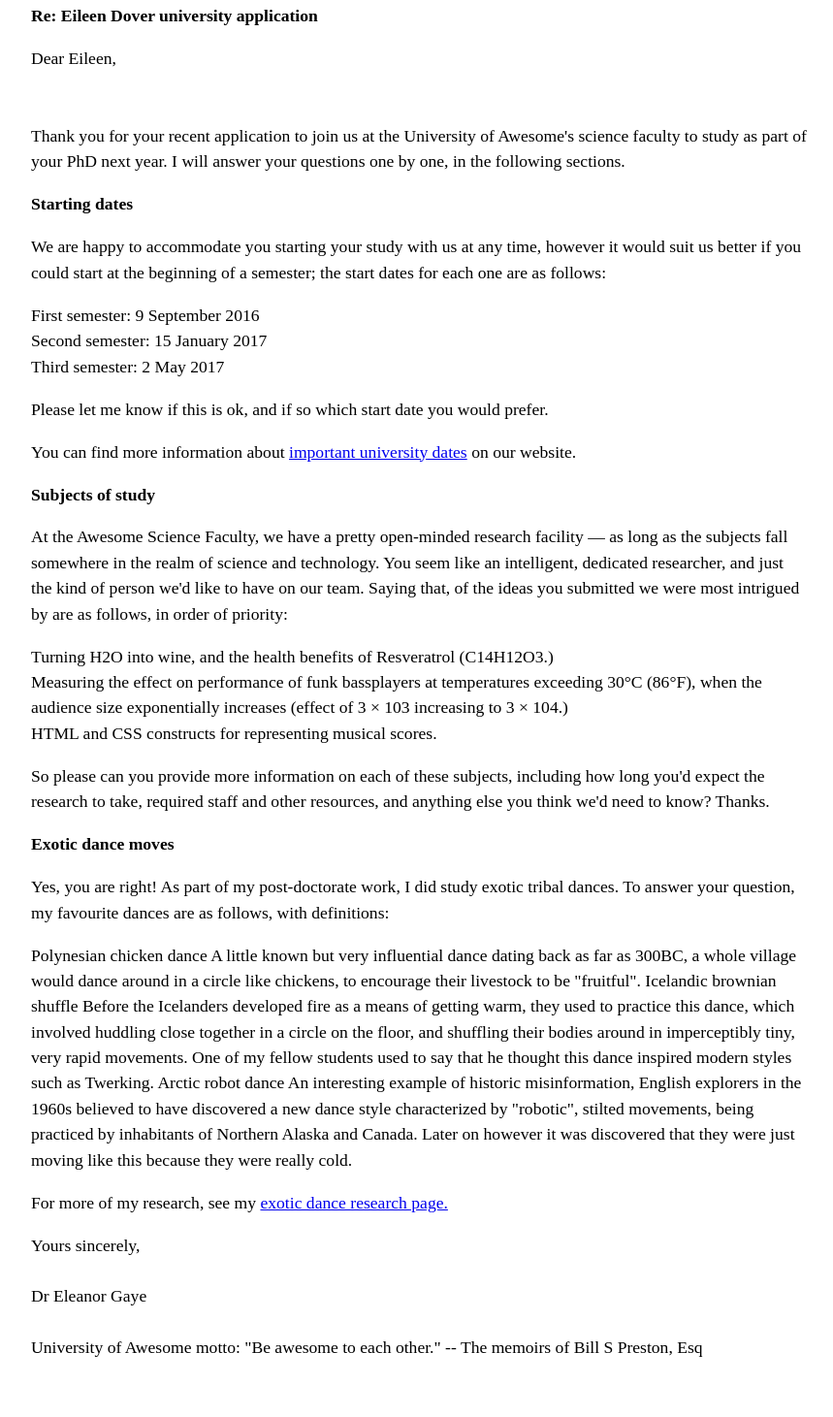
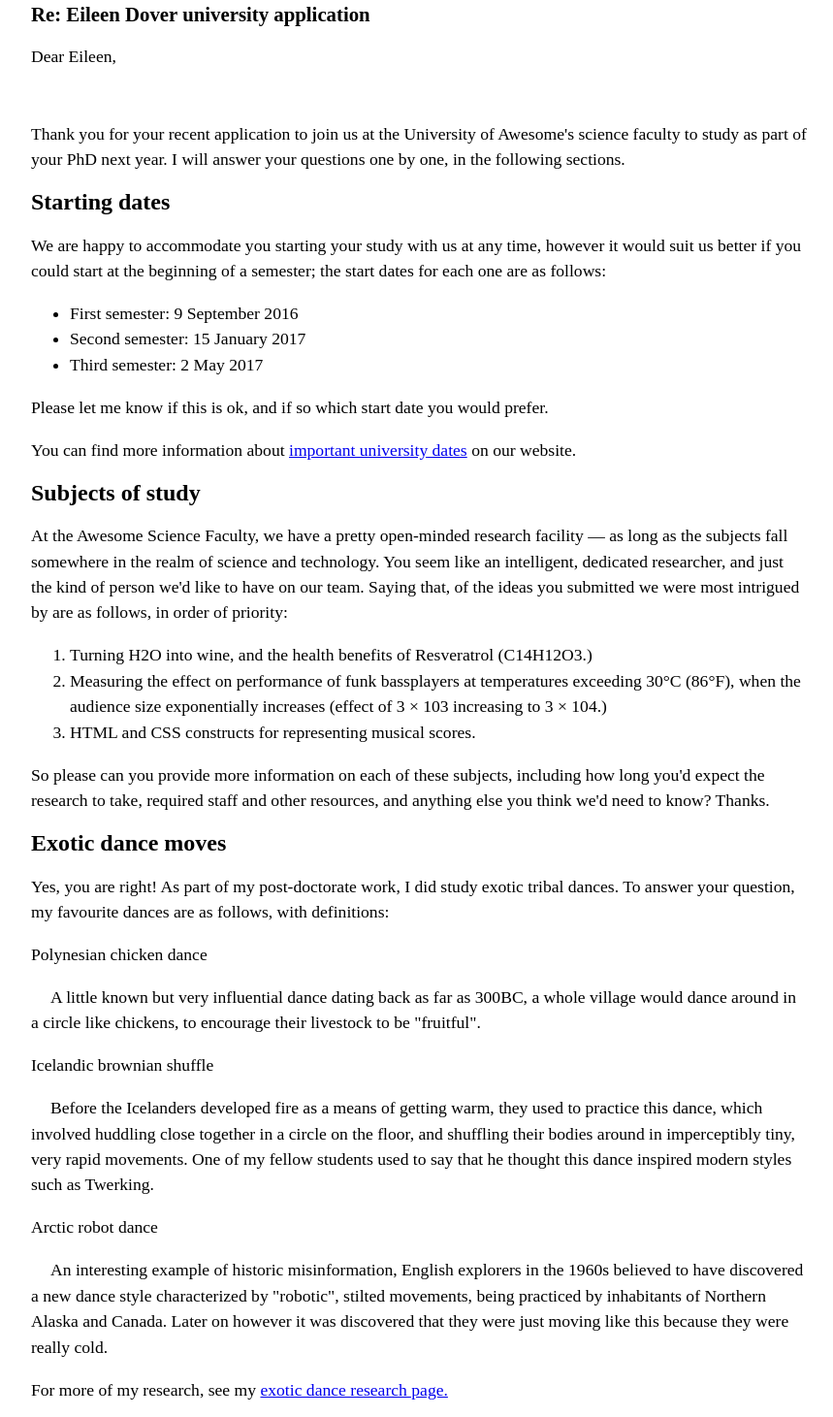
Before and after one commit to hawkeyegoat/HTML-Tutorial, a plain HTML site: page tutorials/letter.html in a window 1280 px wide. Shown: the part 366-1827 px from the top of the page at 97% size, without its empty margins (208-1067 px from the left). Before the commit the page ends 1786 px from the top, so only its background shows below. Drawn offline with Linux system fonts and the light colour scheme.

Commit message:
The marked up letter is mostly done, just need to add the inline semantics portion.

```diff
--- a/tutorials/letter.html
+++ b/tutorials/letter.html
@@ -6,7 +6,9 @@
     <title>
     </title>
   </head>
+
   <body>
+    <div class = "sender-column">
     <p>
         <b>Dr. Eleanor Gaye</b><br>
         Awesome Science faculty<br>
@@ -17,6 +19,7 @@
         <b>Email:</b> no_reply@example.com<br>
         20 January 2016<br>
     </p>
+</div>
     <p>
         <b>Miss Eileen Dover</b><br>
         4321 Cliff Top Edge<br>
@@ -24,9 +27,7 @@
         UK<br>
     </p>
 
-    <p>
-        <b>Re: Eileen Dover university application</b>
-    </p>
+    <h2>Re: Eileen Dover university application</h2>
    <p> Dear Eileen, </p>
    <br>
    <p>
@@ -34,55 +35,54 @@
     faculty to study as part of your PhD next year. I will answer your questions one by one,
      in the following sections.
     </p>
-    <p><b>Starting dates</b></p>
+    <h1>Starting dates</h1>
     <p>We are happy to accommodate you starting your study with us at any time,
         however it would suit us better if you could start at the beginning of a semester;
         the start dates for each one are as follows:
     </p>
-    <p>
-        First semester: 9 September 2016<br>
-        Second semester: 15 January 2017<br>
-        Third semester: 2 May 2017<br>
-    </p>
+    <ul>
+        <li>First semester: 9 September 2016</li>
+        <li>Second semester: 15 January 2017</li>
+        <li>Third semester: 2 May 2017</li>
+    </ul>
     <p>Please let me know if this is ok, and if so which start date you would prefer.</p>
     <p>You can find more information about
         <a href="http://www.example.com/">important university dates</a> on our website.
     </p>
-    <p> <b> Subjects of study </b></p>
+    <h1>Subjects of study </h1>
     <p>
         At the Awesome Science Faculty, we have a pretty open-minded research facility — as long as the subjects fall somewhere in the realm of science and technology. You seem like an intelligent, dedicated researcher, and just the kind of person we'd like to have on our team. Saying that, of the ideas you submitted we were most intrigued by are as follows, in order of priority:
     </p>
-    <p>
-        Turning H2O into wine, and the health benefits of Resveratrol (C14H12O3.)<br>
-        Measuring the effect on performance of funk bassplayers at temperatures
+    <ol>
+        <li>Turning H2O into wine, and the health benefits of Resveratrol (C14H12O3.)</li>
+        <li>Measuring the effect on performance of funk bassplayers at temperatures
             exceeding 30°C (86°F), when the audience size exponentially increases
-            (effect of 3 × 103 increasing to 3 × 104.)<br>
-        HTML and CSS constructs for representing musical scores.<br>
-    </p>
+            (effect of 3 × 103 increasing to 3 × 104.)</li>
+        <li>HTML and CSS constructs for representing musical scores.</li>
+    </ol>
     <p> So please can you provide more information on each of these subjects,
         including how long you'd expect the research to take, required staff and other resources,
         and anything else you think we'd need to know? Thanks.
     </p>
-    <p><b>Exotic dance moves</b></p>
+    <h1> Exotic dance moves </h1>
     <p>
         Yes, you are right! As part of my post-doctorate work, I did study exotic tribal dances.
         To answer your question, my favourite dances are as follows, with definitions:
     </p>
-    <p>
-        Polynesian chicken dance
-            A little known but very influential dance dating back as far as 300BC, a whole village
-            would dance around in a circle like chickens, to encourage their livestock to be "fruitful".
-        Icelandic brownian shuffle
-            Before the Icelanders developed fire as a means of getting warm, they used to practice this dance,
+
+        <p>Polynesian chicken dance</p>
+            <p style ="padding-left: 20px; display: inline;">A little known but very influential dance dating back as far as 300BC, a whole village
+            would dance around in a circle like chickens, to encourage their livestock to be "fruitful".</p>
+        <p>Icelandic brownian shuffle</p>
+            <p style ="padding-left: 20px; display: inline;">Before the Icelanders developed fire as a means of getting warm, they used to practice this dance,
             which involved huddling close together in a circle on the floor, and shuffling their bodies around
             in imperceptibly tiny, very rapid movements. One of my fellow students used to say that he thought
-            this dance inspired modern styles such as Twerking.
-        Arctic robot dance
-            An interesting example of historic misinformation, English explorers in the 1960s believed
+            this dance inspired modern styles such as Twerking.</p>
+        <p>Arctic robot dance</p>
+            <p style ="padding-left: 20px; display: inline;">An interesting example of historic misinformation, English explorers in the 1960s believed
             to have discovered a new dance style characterized by "robotic", stilted movements, being
             practiced by inhabitants of Northern Alaska and Canada. Later on however it was discovered that
-            they were just moving like this because they were really cold.
-    </p>
+            they were just moving like this because they were really cold.</p>
     <p>For more of my research, see my <a href="http://www.example.com/">exotic dance research page.</a></p>
     <p>
         Yours sincerely,<br><br>
```
